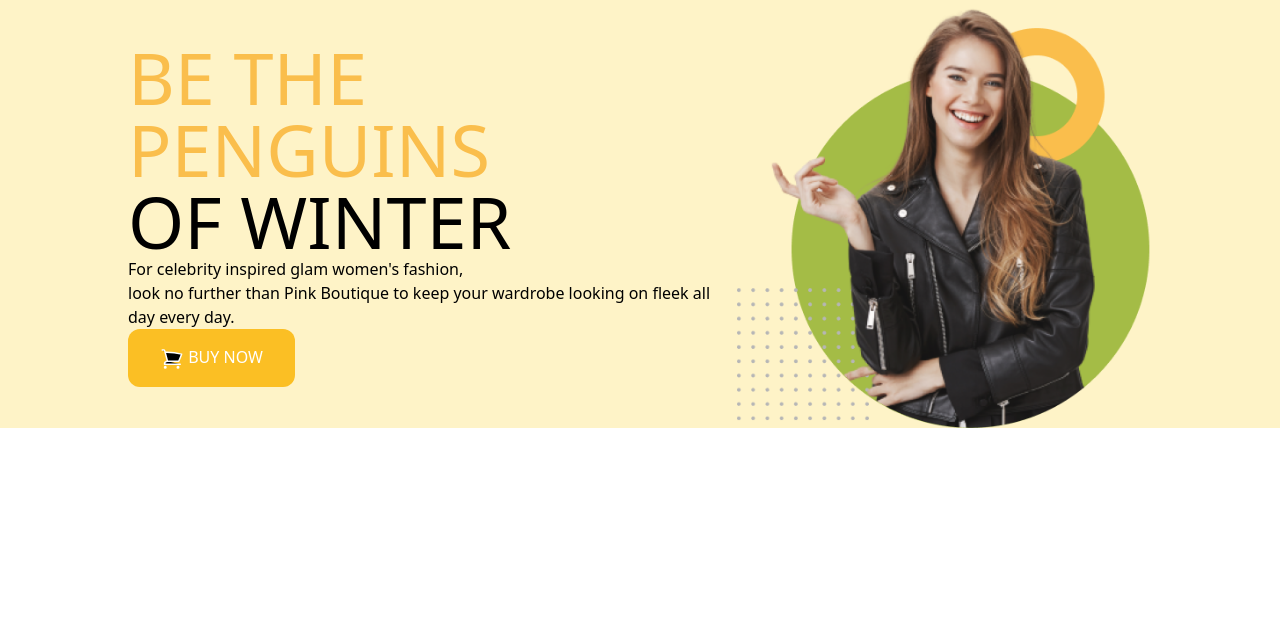
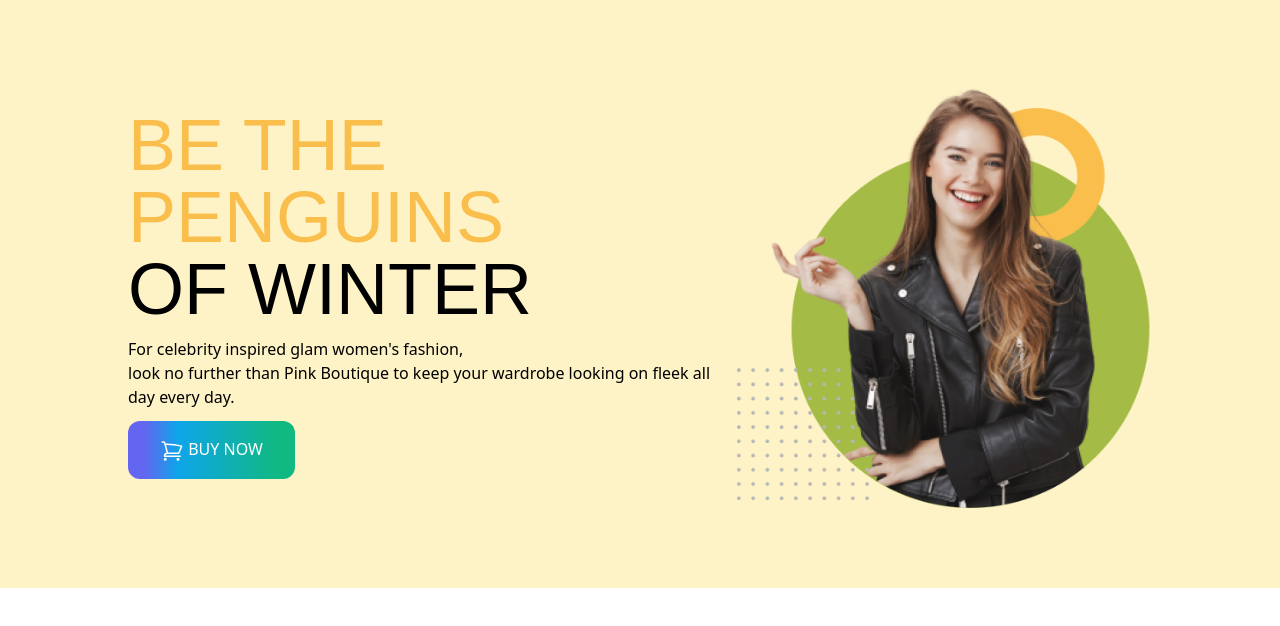
Before and after one commit to PulokRoy11225/penguin-fashion-with-tailwind, a plain HTML site: page index.html in a window 1280 px wide. Drawn offline with nearby package versions, Linux system fonts and the light colour scheme.

Commit message:
finished the header part

```diff
--- a/index.html
+++ b/index.html
@@ -1,26 +1,42 @@
 <!DOCTYPE html>
 <html lang="en">
+
 <head>
   <meta charset="UTF-8">
   <meta name="viewport" content="width=device-width, initial-scale=1.0">
   <title>Penguin Fashion with Tailwind</title>
   <script src="https://cdn.tailwindcss.com"></script>
+  <link rel="preconnect" href="https://fonts.googleapis.com">
+  <link rel="preconnect" href="https://fonts.gstatic.com" crossorigin>
+  <link href="https://fonts.googleapis.com/css2?family=Open+Sans&display=swap" rel="stylesheet">
+  <style>
+    .font-bebas{
+      font-family: 'Bebas Neue', sans-serif ;
+    }
+  </style>
 </head>
+
 <body>
- <header class="bg-amber-100 px-32">
+  <header class="bg-amber-100 px-4 md:px-32 py-20">
     <!-- nav section -->
     <nav>
 
     </nav>
     <!-- banner section -->
-<div class="flex justify-between items-center">
-  <div><h1 class="text-7xl uppercase"><span class="text-[#FABE4C]">Be the Penguins</span>
+    <div class="flex flex-col md:flex-row justify-between items-center">
+      <div class="space-y-3">
+        <h1 class="text-7xl uppercase font-bebas"><span class="text-[#FABE4C]">Be the Penguins</span>
           <br>
-    of Winter</h1>
-    <p>For celebrity inspired glam women's fashion, <br> look no further than Pink Boutique to keep your wardrobe looking on fleek all day every day. </p>
-    <button class="py-4 px-8 bg-amber-400 rounded-xl uppercase text-white font-medium">
-      <svg xmlns="http://www.w3.org/2000/svg" fill="amber" viewBox="0 0 24 24" stroke-width="1.5" stroke="currentColor" class="w-6 h-6 inline">
-        <path stroke-linecap="round" stroke-linejoin="round" d="M2.25 3h1.386c.51 0 .955.343 1.087.835l.383 1.437M7.5 14.25a3 3 0 00-3 3h15.75m-12.75-3h11.218c1.121-2.3 2.1-4.684 2.924-7.138a60.114 60.114 0 00-16.536-1.84M7.5 14.25L5.106 5.272M6 20.25a.75.75 0 11-1.5 0 .75.75 0 011.5 0zm12.75 0a.75.75 0 11-1.5 0 .75.75 0 011.5 0z" />
+          of Winter
+        </h1>
+        <p>For celebrity inspired glam women's fashion, <br> look no further than Pink Boutique to keep your wardrobe
+          looking on fleek all day every day. </p>
+        <button
+          class="py-4 px-8 bg-gradient-to-r from-indigo-500 from-10% via-sky-500 via-30% to-emerald-500 to-90%  rounded-xl uppercase text-white font-medium">
+          <svg xmlns="http://www.w3.org/2000/svg" fill="none" viewBox="0 0 24 24" stroke-width="1.5"
+            stroke="currentColor" class="w-6 h-6 inline">
+            <path stroke-linecap="round" stroke-linejoin="round"
+              d="M2.25 3h1.386c.51 0 .955.343 1.087.835l.383 1.437M7.5 14.25a3 3 0 00-3 3h15.75m-12.75-3h11.218c1.121-2.3 2.1-4.684 2.924-7.138a60.114 60.114 0 00-16.536-1.84M7.5 14.25L5.106 5.272M6 20.25a.75.75 0 11-1.5 0 .75.75 0 011.5 0zm12.75 0a.75.75 0 11-1.5 0 .75.75 0 011.5 0z" />
           </svg>
           Buy NOw</button>
       </div>
@@ -30,10 +46,13 @@
     </div>
   </header>
   <main>
+<section>
 
+</section>
   </main>
   <footer>
 
   </footer>
 </body>
+
 </html>
```
Lines whose indentation alone changed are shown as unchanged.
